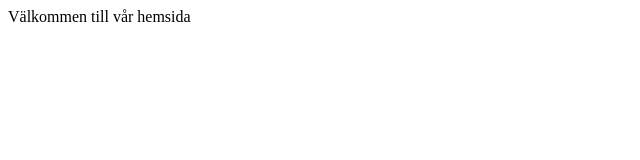
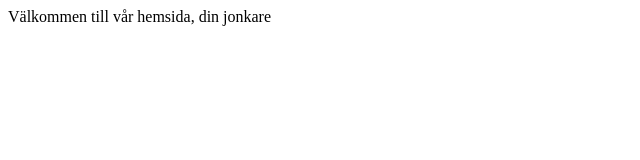
Before and after one commit to enriktigasna/jonkarklubben, a plain HTML site: page index.html in a window 1280 px wide. Shown: the full height of the page, 0-640 px from the left. Drawn offline with Linux system fonts and the light colour scheme.

Commit message:
Update index.html

```diff
--- a/index.html
+++ b/index.html
@@ -6,6 +6,6 @@
     <title>Document</title>
 </head>
 <body>
-    Välkommen till vår hemsida
+    Välkommen till vår hemsida, din jonkare
 </body>
 </html>
```
